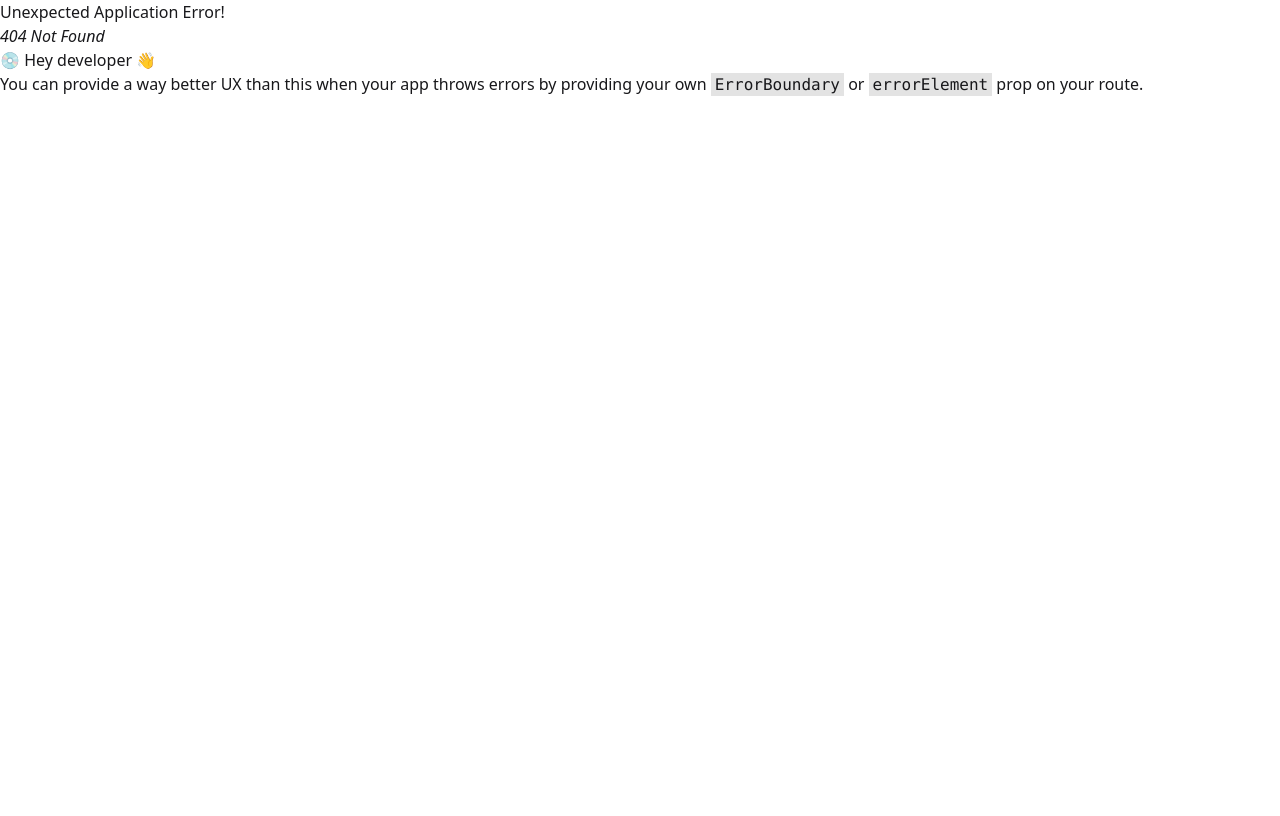
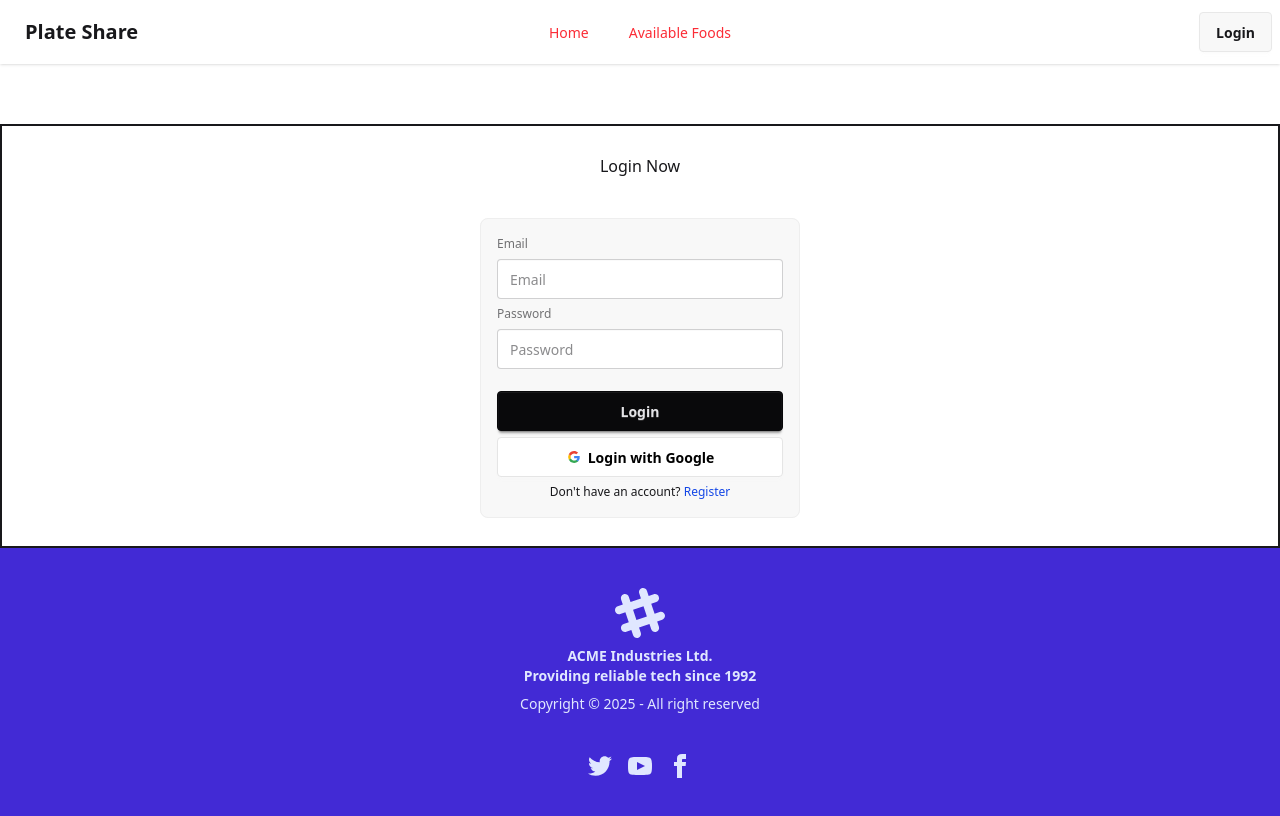
Before and after one commit to 417MahirRahman/Plate-Share-Client, a React (Vite) app: page /login in a window 1280 px wide. Before the commit this address had no page. Built offline with nearby package versions, Linux system fonts and the light colour scheme.

Commit message:
added login page

```diff
--- a/src/Routes/Route.jsx
+++ b/src/Routes/Route.jsx
@@ -1,6 +1,7 @@
 import { createBrowserRouter } from "react-router";
 import Home from "../pages/Home/Home";
 import Root from "../pages/Roots/Root";
+import Login from "../pages/Login/Login";
 
 export const router = createBrowserRouter([
   {
@@ -10,7 +11,12 @@
       {
         index: true,
         Component: Home,
-      }
+      },
+      {
+        path:"/login",
+        Component: Login,
+      },
+
     ]
   },
 ]);
--- a/src/components/NavBar/NavBar.jsx
+++ b/src/components/NavBar/NavBar.jsx
@@ -1,5 +1,5 @@
 import React from "react";
-import { NavLink } from "react-router";
+import { Link, NavLink } from "react-router";
 
 const NavBar = () => {
 
@@ -61,7 +61,7 @@
           <ul className="menu menu-horizontal px-1">{link1}</ul>
         </div>
         <div className="navbar-end">
-          <a className="btn">Login</a>
+          <Link to={"/login"} className="btn">Login</Link>
         </div>
       </div>
     </div>
--- /dev/null
+++ b/src/pages/Login/Login.jsx
@@ -0,0 +1,54 @@
+import React from "react";
+import { Link } from "react-router";
+
+const Login = () => {
+  return (
+    <div className="border-2 mt-15 flex flex-col items-center py-7">
+      <h1 className="mb-10">Login Now</h1>
+      <form>
+        <fieldset className="fieldset bg-base-200 border-base-300 rounded-box w-xs border p-4">
+          <label className="label">Email</label>
+          <input type="email" className="input" placeholder="Email" />
+
+          <label className="label">Password</label>
+          <input type="password" className="input" placeholder="Password" />
+
+          <button className="btn btn-neutral mt-4">Login</button>
+          <button className="btn bg-white text-black border-[#e5e5e5]">
+            <svg
+              aria-label="Google logo"
+              width="16"
+              height="16"
+              xmlns="http://www.w3.org/2000/svg"
+              viewBox="0 0 512 512"
+            >
+              <g>
+                <path d="m0 0H512V512H0" fill="#fff"></path>
+                <path
+                  fill="#34a853"
+                  d="M153 292c30 82 118 95 171 60h62v48A192 192 0 0190 341"
+                ></path>
+                <path
+                  fill="#4285f4"
+                  d="m386 400a140 175 0 0053-179H260v74h102q-7 37-38 57"
+                ></path>
+                <path
+                  fill="#fbbc02"
+                  d="m90 341a208 200 0 010-171l63 49q-12 37 0 73"
+                ></path>
+                <path
+                  fill="#ea4335"
+                  d="m153 219c22-69 116-109 179-50l55-54c-78-75-230-72-297 55"
+                ></path>
+              </g>
+            </svg>
+            Login with Google
+          </button>
+          <p className="text-center">Don't have an account? <Link className="text-blue-700">Register</Link></p>
+        </fieldset>
+      </form>
+    </div>
+  );
+};
+
+export default Login;
```
